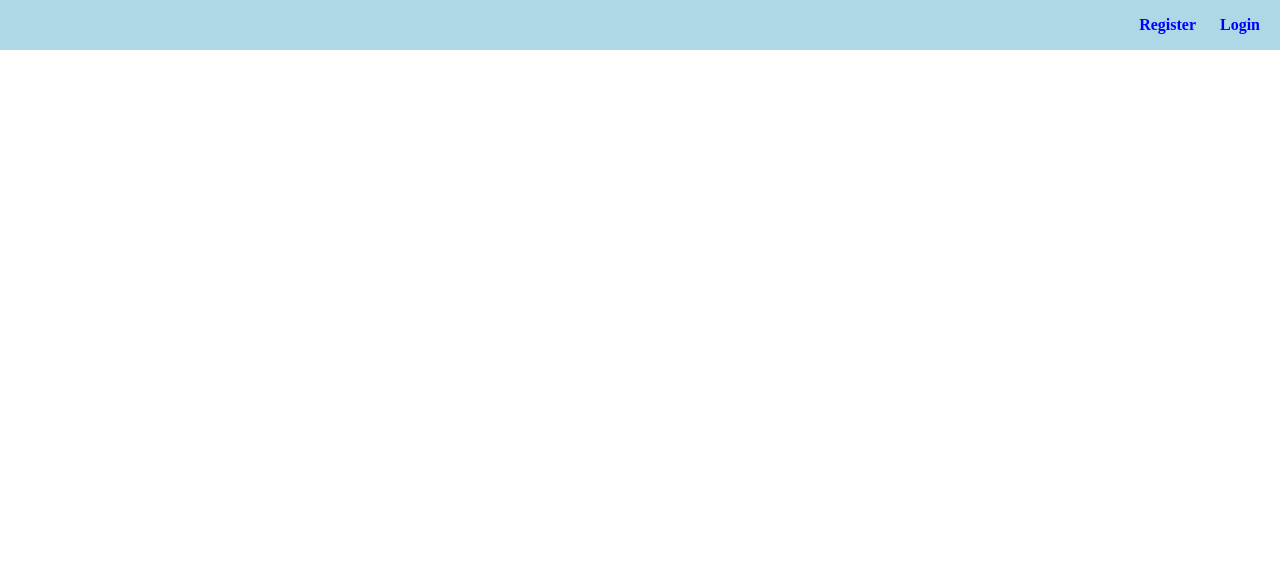
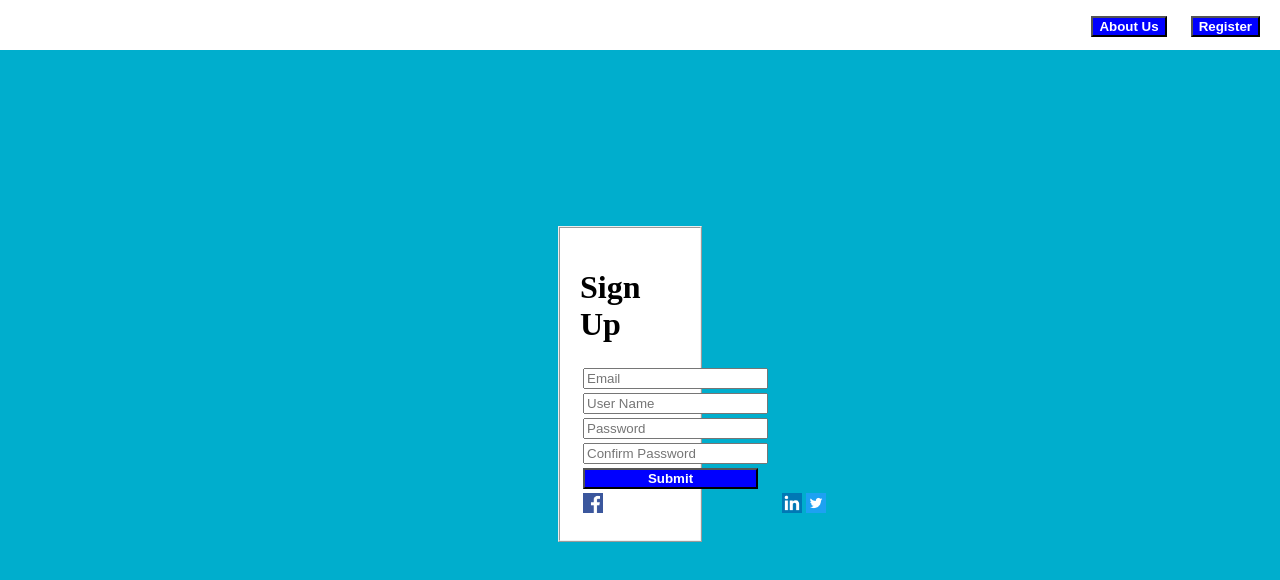
Before and after one commit to jasondavis925/RegisterPageClassDemo, a plain HTML site: page index.html in a window 1280 px wide. Drawn offline with Linux system fonts and the light colour scheme.

Commit message:
Your message

```diff
--- a/index.html
+++ b/index.html
@@ -1,9 +1,6 @@
 <!DOCTYPE html>
 <html lang="en">
-
 <head>
-    <meta charset="UTF-8">
-    <meta name="viewport" content="width-device-width, intitial-scale-1.0">
     <link rel="stylesheet" href="main.css">
     <title>Register Here</title>"
 </head>
@@ -11,8 +8,55 @@
 <body>
     <nav class="nav-bar">
         <UL>
-            <li>Register</li>
-            <li>Login</li>
+            <button>About Us</button>
+            <button>Register</button>
         </UL>
     </nav>
+
+    <form>
+    <div class="border">
+        <div class="formheader">
+            <h1>Sign Up</h1>
+        </div>
+        <table>
+            <tr>
+                <td class="email">
+                    <input type=”mail” placeholder="Email" email=””>
+                </td>
+            </tr>
+            <tr>
+                <td class="username">
+                    <input type=”text” placeholder="User Name" username=””>
+                </td>
+            </tr>
+            <tr>
+                <td class="Password">
+                    <input type=”Password” placeholder="Password" password=””>
+                </td>
+            </tr>
+            <tr>
+                <td class="Confirm Password">
+                    <input type=”Confirm” placeholder="Confirm Password" confirm password=””>
+                </td>
+            </tr>
+            <tr>
+                <td>
+                    <button class="submitbutton" type="submit" >Submit</button>
+                </td>
+            </tr>
+            <tr>
+                <td>
+                    <img src=2018_social_media_popular_app_logo_facebook-128.webp height=20px width=20px>
+                </td>
+                <td>
+                    <img src=2018_social_media_popular_app_logo_linkedin-128.webp height=20px width=20px>
+                </td>
+                <td>
+                    <img src=2018_social_media_popular_app_logo_twitter-128.webp height=20px width=20px>
+                </td>
+            </tr>
+        </table>
+    </div>
+    </form>
 </body>
+</html>
--- a/main.css
+++ b/main.css
@@ -1,19 +1,49 @@
+body {
+    background-color: rgb(0, 174, 205)
+}
+
 nav{
-    background-color: lightblue;
+    background-color: white;
     position: fixed;
     top: 0px;
     left: 0px;
     width: 100vw;
     height: 50px;
 }
+nav ul {
+    text-align: right;
+}
 
-nav ul li {
+button {
+    background-color: blue;
     display: inline-block;
-    color: blue;
+    color: white;
     font-weight: bold;
     margin-right: 20px;
 }
 
-nav ul {
-    text-align: right;
+form{
+    margin-top: 200px;
+    margin-left: 500px;
+    margin-right: 550px;
+    margin-bottom: 100px;
 }
+.formheader{
+    font-size: 16px;
+    font-weight: 300;
+}
+.border{
+    border:2px ridge;
+    background-color: white;
+    margin-top: 20px;
+    margin-right: 20px;
+    margin-bottom: 20px;
+    margin-left: 50px;
+    padding: 20px 20px 20px 20px;
+}
+.submitbutton {
+    background-color: blue;
+    color: white;
+    font-weight: bold;
+    width:175px;
+}
```
Also changed, not shown: 2018_social_media_popular_app_logo_facebook-128.webp (added), 2018_social_media_popular_app_logo_linkedin-128.webp (added), 2018_social_media_popular_app_logo_twitter-128.webp (added), StaticRegisterPageSnippet.PNG (added).
